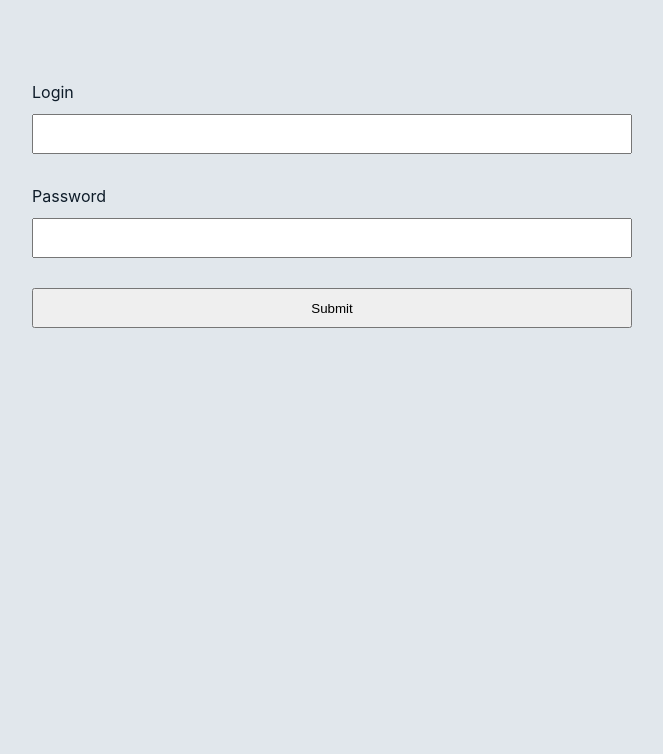
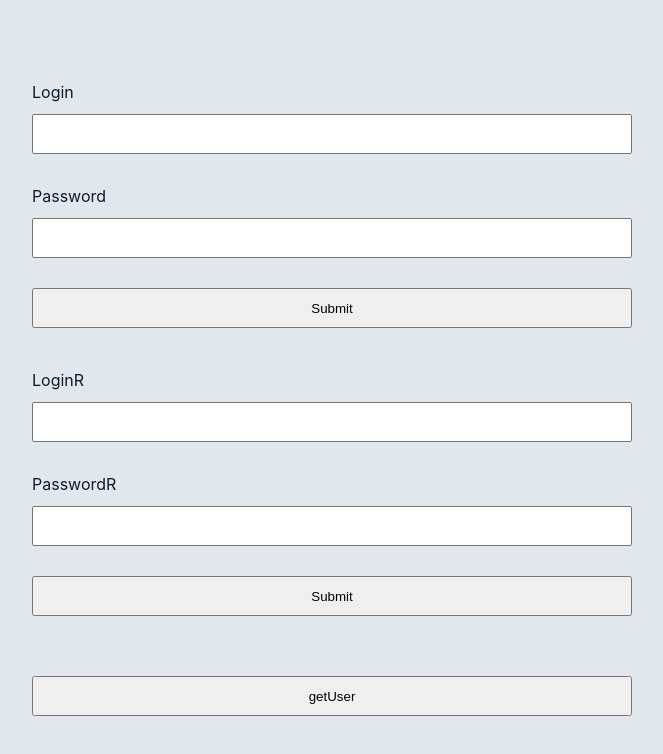
Before and after one commit to ask0ldd/ReactFBTemplate, a React (Vite) app: page / in a window 1280 px wide. Shown: the top 754 px of the page, without its empty margins (308-971 px from the left). Built offline with nearby package versions, Linux system fonts and the light colour scheme; no server answers.

Commit message:
*add* front / login + register + getuser : forms & logic

```diff
--- a/src/App.tsx
+++ b/src/App.tsx
@@ -1,8 +1,10 @@
 /* eslint-disable @typescript-eslint/no-unused-vars */
 import {useState} from 'react';
 import './App.css'
-import { signInWithEmailAndPassword } from "firebase/auth";
-import { auth } from './firebase';
+import { FirebaseError } from 'firebase/app';
+import FirebaseAuthService from './services/auth/FirebaseAuthService';
+import { auth, firestore } from './firebase';
+import { collection, doc, getDoc, getDocs, query, where } from 'firebase/firestore';
 
 // https://hackernoon.com/how-to-set-up-firebase-authentication-with-react
 // https://firebase.google.com/docs/auth
@@ -12,21 +14,88 @@ function App() {
 
   const [email, setEmail] = useState<string>('');
   const [password, setPassword] = useState<string>('');
+  const [emailR, setEmailR] = useState<string>('');
+  const [passwordR, setPasswordR] = useState<string>('');
 
-  async function handleSubmit(event : React.FormEvent) {
+  async function handleLogin(event : React.FormEvent) {
     event.preventDefault()
-    console.log('Login:', email);
-    console.log('Password:', password);
     try {
-      await signInWithEmailAndPassword(auth, email, password);
-    } catch (err) {
-      console.error(err)
+      const authService = new FirebaseAuthService()
+      const user = await authService.signInWithEmailAndPassword(email, password)
+      console.log(JSON.stringify(user))
+    } catch (error : unknown) {
+      if (error instanceof FirebaseError) {
+        console.error('Firebase error:', error.message);
+      } else {
+        console.error('Unknown error:', error);
+      }
     }
   }
 
+  async function handleRegister(event : React.FormEvent){
+    event.preventDefault()
+    try{
+      const authService = new FirebaseAuthService()
+      const user = await authService.createUserWithEmailAndPassword(emailR, passwordR)
+      console.log(JSON.stringify(user))
+    } catch (error : unknown) {
+      if (error instanceof FirebaseError) {
+        console.error('Firebase error:', error.message);
+      } else {
+        console.error('Unknown error:', error);
+      }
+    }
+  }
+
+  async function handleRetrieveUser(event : React.MouseEvent){
+    event.preventDefault();
+    try {
+      const user = auth.currentUser;
+      if (!user) throw new Error("No user is currently signed in.");
+
+      // Query for the current user using indexed field 'uid'
+      const usersRef = collection(firestore, "users");
+      const q = query(usersRef, where("uid", "==", user.uid));
+      const querySnapshot = await getDocs(q);
+
+      if (querySnapshot.empty) {
+        console.warn("No user document found for the current user.");
+        return;
+      }
+
+      // Process user document(s) as needed
+      querySnapshot.forEach((doc) => {
+        // Avoid logging sensitive data in production
+        console.log("User document : ", { id: doc.id, ...doc.data() });
+      });
+
+      const usersCollection = collection(firestore, "users");
+      const snapshot = await getDocs(usersCollection);
+      const users = snapshot.docs.map(doc => ({ id: doc.id, ...doc.data() }));
+      console.log("All users : ", users);
+
+    } catch (error: unknown) {
+      if (error instanceof FirebaseError) {
+        console.error("Firebase error:", error.message);
+      } else if (error instanceof Error) {
+        console.error("Error:", error.message);
+      } else {
+        console.error("Unknown error:", error);
+      }
+    }
+  }
+
+        /*const userDocRef = doc(firestore, "users", uid)
+      const usersSnapshot = await getDoc(userDocRef)
+      if (usersSnapshot.exists()) {
+        console.log("User data:", usersSnapshot.data())
+      } else {
+        console.log("doesn't exist")
+      }*/
+
   return (
     <main>
-      <form onSubmit={handleSubmit}>
+      <form onSubmit={handleLogin}>
         <label htmlFor="email">Login</label>
         <input
           id="email"
@@ -45,6 +114,28 @@ function App() {
         />
         <input type="submit" value="Submit" style={{ marginTop: '20px' }}/>
       </form>
+
+      <form onSubmit={handleRegister}>
+        <label htmlFor="email">LoginR</label>
+        <input
+          id="emailR"
+          name="emailR"
+          type="text"
+          value={emailR}
+          onChange={e => setEmailR(e.target.value)}
+        />
+        <label htmlFor="passwordR" style={{ marginTop: '20px' }}>PasswordR</label>
+        <input
+          id="passwordR"
+          name="passwordR"
+          type="password"
+          value={passwordR}
+          onChange={e => setPasswordR(e.target.value)}
+        />
+        <input type="submit" value="Submit" style={{ marginTop: '20px' }}/>
+      </form>
+
+      <button style={{ marginTop: '60px', width:'100%', maxWidth:'600px' }} onClick={handleRetrieveUser}>getUser</button>
     </main>
   );
 }
--- a/src/index.css
+++ b/src/index.css
@@ -35,3 +35,7 @@ body {
 input {
   height: 40px;
 }
+
+button {
+  height: 40px;
+}
```
